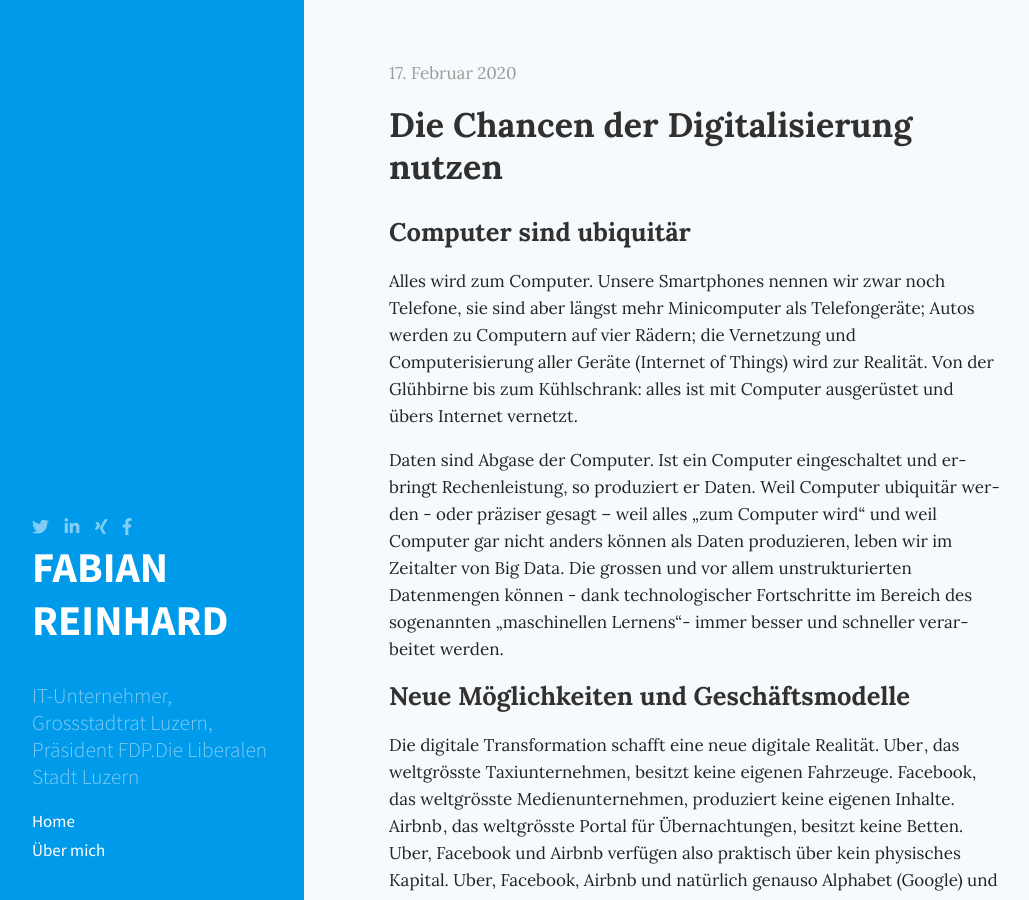
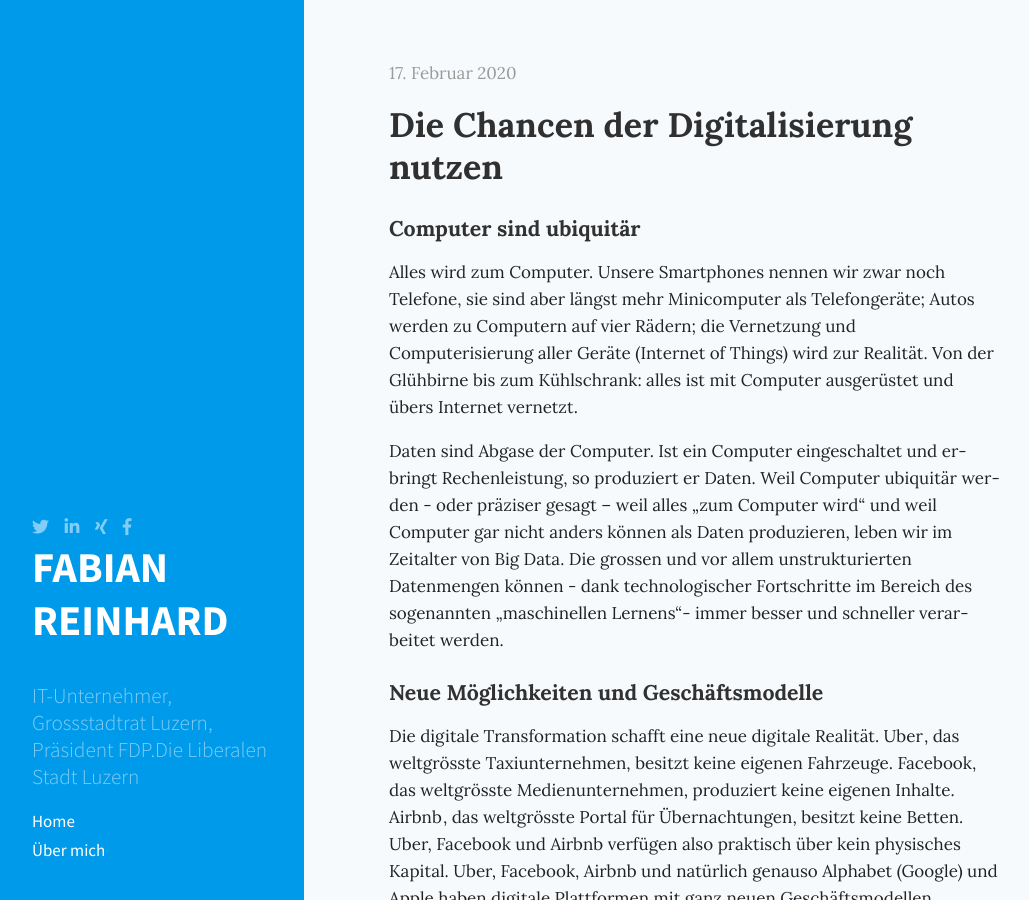
Before and after one commit to freinhard/freinhard.github.io, a Jekyll site: the page built from _posts/2020-02-17-digitalisierung.md, in a window 1280 px wide and 900 px high. Shown: the whole window, without its empty margins (2-1031 px from the left). Built offline with Jekyll 4.4.1, drawn with Linux system fonts in a browser that asks for light colours; nearby versions of some CDN libraries; comment, search, counter and statistics services are not loaded.

Commit message:
Formats subtitles

```diff
--- a/_posts/2020-02-17-digitalisierung.md
+++ b/_posts/2020-02-17-digitalisierung.md
@@ -3,19 +3,19 @@
 title: Die Chancen der Digitalisierung nutzen
 ---
 
-## Computer sind ubiquitär
+### Computer sind ubiquitär
 Alles wird zum Computer. Unsere Smartphones nennen wir  zwar noch Telefone, sie sind aber längst mehr Minicomputer als Telefongeräte; Autos werden zu Computern auf vier Rädern; die Vernetzung und Computerisierung aller Geräte (Internet of Things) wird zur Realität. Von der Glühbirne bis zum Kühlschrank: alles ist  mit Computer ausgerüstet und übers Internet vernetzt.
 
 Daten sind Abgase der Computer. Ist ein Computer eingeschaltet und erbringt Rechenleistung, so produziert er Daten. Weil Computer ubiquitär werden - oder präziser gesagt – weil alles „zum Computer wird“ und weil Computer gar nicht anders können als Daten produzieren, leben wir im Zeitalter von Big Data. Die grossen und vor allem unstrukturierten Datenmengen können - dank technologischer Fortschritte im Bereich des sogenannten „maschinellen Lernens“-  immer besser und schneller verarbeitet werden.
 
-## Neue Möglichkeiten und Geschäftsmodelle
+### Neue Möglichkeiten und Geschäftsmodelle
 Die digitale Transformation schafft eine neue digitale Realität. Uber , das weltgrösste Taxiunternehmen, besitzt keine eigenen Fahrzeuge. Facebook, das weltgrösste Medienunternehmen, produziert keine eigenen Inhalte. Airbnb , das weltgrösste Portal für Übernachtungen, besitzt keine Betten. Uber, Facebook und Airbnb verfügen also praktisch über kein physisches Kapital. Uber, Facebook, Airbnb und natürlich genauso Alphabet (Google) und Apple haben digitale Plattformen mit ganz neuen Geschäftsmodellen geschaffen.
 
-## Datenschutz und Datensicherheit
+### Datenschutz und Datensicherheit
 Die Beispiele von Google und Facebook zeigen die Chancen und Risiken digitaler Plattformen. Big Data bringt die Gefahr des Kontrollverlusts über Daten, ermöglicht aber ebenso völlig neue digitale Dienstleistungen mit  hohem Kundennutzen.
 Offene digitale Plattform Smart City
 Im Rahmen der Diskussion über die Digitalstrategie konnte die FDP ihre Vision für eine offene digitale Plattform für die Stadt Luzern  erfolgreich einbringen. Über intelligente digitale Plattformen kann so z.B. der Suchverkehr für Parkplätze stark verringert werden. Oder es werden neue kombinierte (multimodale) Mobilitätsangebote möglich.
 Aber auch Offenheit für neue Geschäftsmodelle - gerade auch der Sharing Economy - ist ein liberales Gebot. Ein Verbot von Airbnb oder Uber, wie es von linken Parteien gefordert wird, ist technologiefeindlich und rückwärtsgewandt.
 
-## Im Zentrum steht der Mensch
+### Im Zentrum steht der Mensch
 Ob all der neuen digitalen Möglichkeiten und Tools vergisst der digitale Liberale nie das das eigentliche Ziel: im Zentrum steht immer der Mensch. Jeder Mensch soll selbstbestimmt leben und sich frei entfalten können.
```
